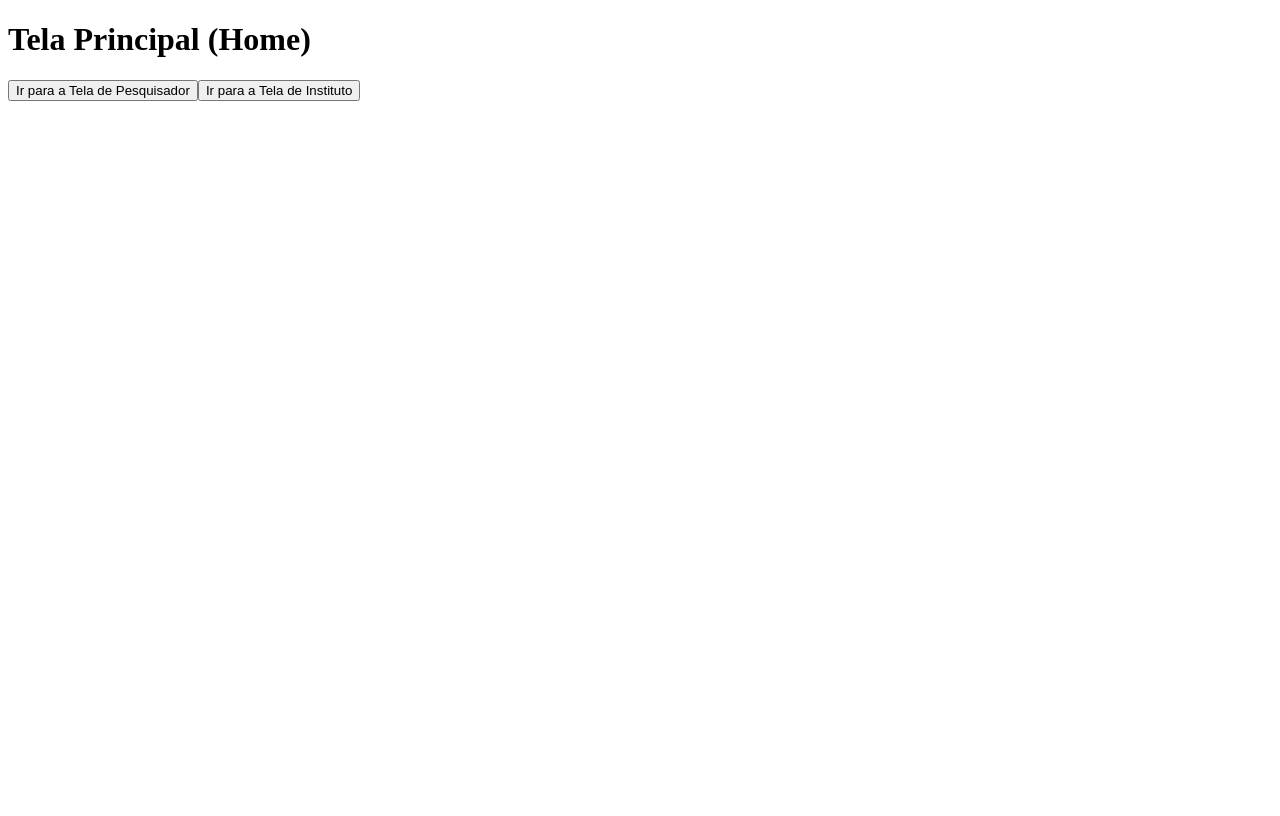
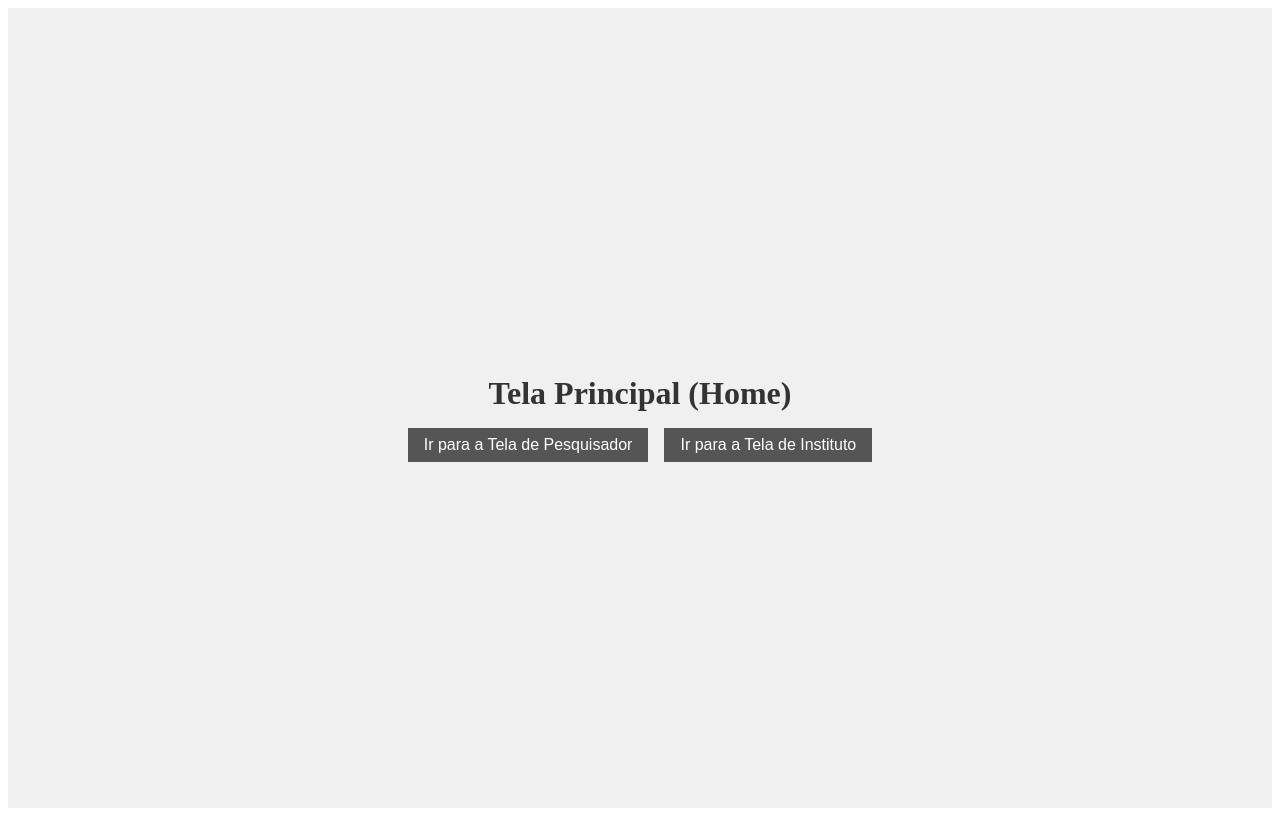
Before and after one commit to davi-tr/frontDS1, a React (Vite) app: page / in a window 1280 px wide. Built offline with nearby package versions, Linux system fonts and the light colour scheme.

Commit message:
Tela inicial com tela de ida e volta

```diff
--- /dev/null
+++ b/src/TelaHome.css
@@ -0,0 +1,35 @@
+/* Home.css */
+
+.home-container {
+    display: flex;
+    flex-direction: column;
+    align-items: center;
+    justify-content: center;
+    height: 100vh;
+    background-color: #f0f0f0; /* Cinza claro de fundo */
+  }
+
+  .home-title {
+    font-size: 2rem;
+    color: #333; /* Cinza escuro para o título */
+    margin-bottom: 1rem;
+  }
+
+  .home-buttons {
+    display: flex;
+    gap: 1rem;
+  }
+
+  .home-button {
+    padding: 0.5rem 1rem;
+    font-size: 1rem;
+    background-color: #555; /* Cinza médio para os botões */
+    border: none;
+    color: #fff; /* Texto branco nos botões */
+    cursor: pointer;
+    transition: background-color 0.3s;
+  }
+
+  .home-button:hover {
+    background-color: #333; /* Escurece um pouco ao passar o mouse */
+  }
--- a/src/TelaHome.jsx
+++ b/src/TelaHome.jsx
@@ -1,4 +1,5 @@
 import React, { useState } from 'react';
+import './TelaHome.css'; // Importe seu arquivo de estilos
 
 import TelaPrincipal from './TelaPrincipal';
 import DataTable from './components/Instituto/DataTable';
@@ -14,10 +15,16 @@ function Home() {
 
   if (currentScreen === 'home') {
     content = (
-      <div>
-        <h1>Tela Principal (Home)</h1>
-        <button onClick={() => handleNavigate('pesquisador')}>Ir para a Tela de Pesquisador</button>
-        <button onClick={() => handleNavigate('instituto')}>Ir para a Tela de Instituto</button>
+      <div className="home-container">
+        <h1 className="home-title">Tela Principal (Home)</h1>
+        <div className="home-buttons">
+          <button className="home-button" onClick={() => handleNavigate('pesquisador')}>
+            Ir para a Tela de Pesquisador
+          </button>
+          <button className="home-button" onClick={() => handleNavigate('instituto')}>
+            Ir para a Tela de Instituto
+          </button>
+        </div>
       </div>
     );
   } else if (currentScreen === 'pesquisador') {
```
